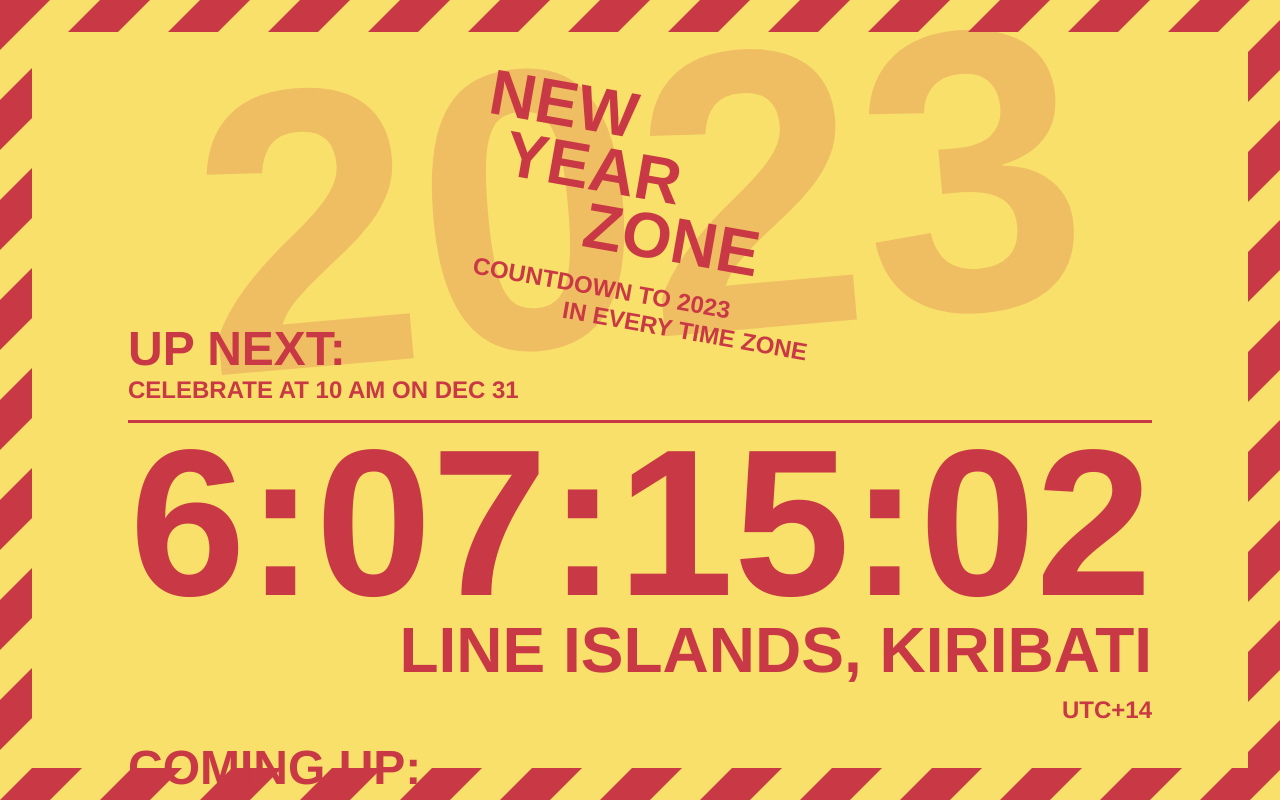
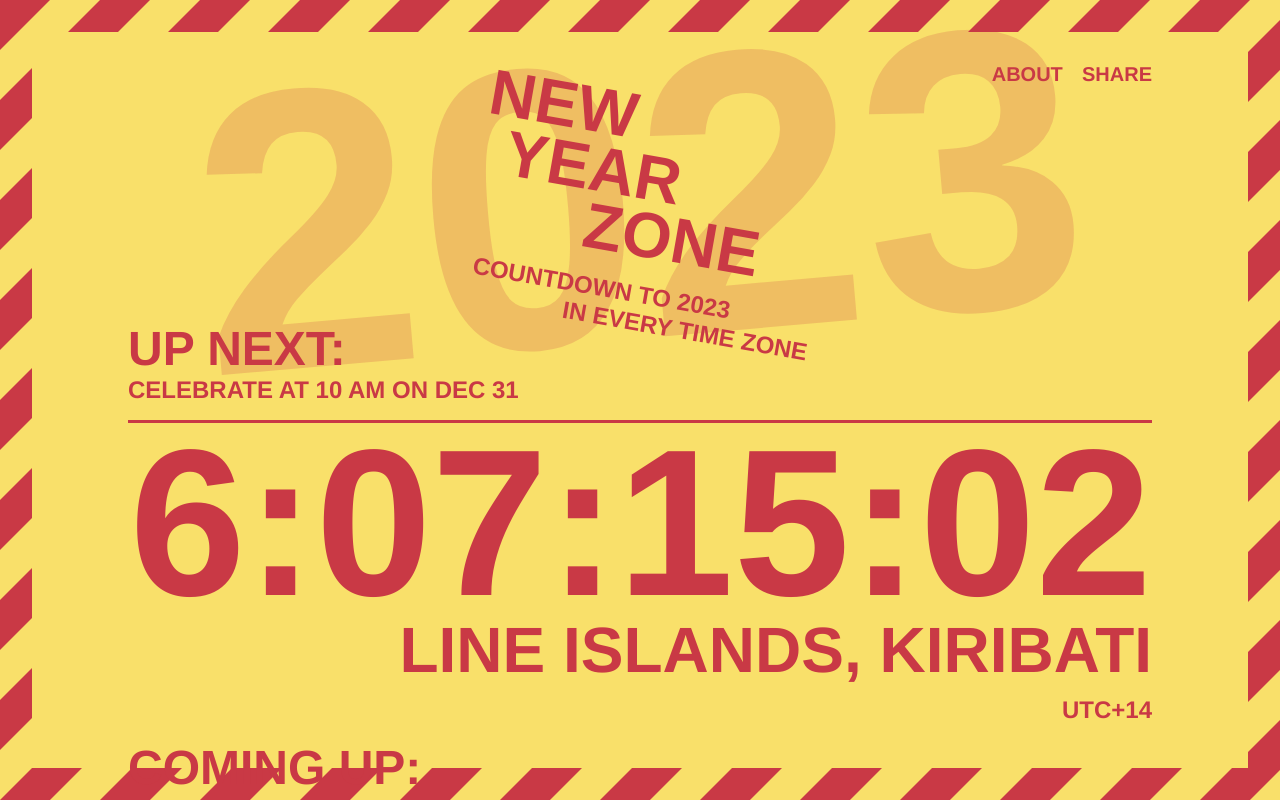
Before and after one commit to adamaaronson/new-year-zone, a React (Vite) app: page / in a window 1280 px wide. Built offline with nearby package versions, Linux system fonts and the light colour scheme.

Commit message:
Add about and share links

```diff
--- a/src/components/AboutModal.tsx
+++ /dev/null
@@ -1,7 +0,0 @@
-interface Props {
-    visible: boolean
-}
-
-export function AboutModal({ visible }: Props) {
-    return <div></div>
-}
--- a/src/components/App.tsx
+++ b/src/components/App.tsx
@@ -1,5 +1,4 @@
 import '../css/App.scss'
-import style from '../main.scss?inline'
 import { CountdownList } from './CountdownList'
 import timezones from "../data/timezones.json"
 import { Header } from './Header'
@@ -10,10 +9,10 @@
 import { HappyNewYearModal } from './HappyNewYearModal'
 import { Footer } from './Footer'
 import { NewYearEverywhere } from './NewYearEverywhere'
-import { AboutModal } from './AboutModal'
 
 const newYear = 2023;
 const INTERVAL_MILLISECONDS = 100;
+const COPIED_MILLISECONDS = 2 * 1000 // 2 seconds
 const timeZonesInOrder = timezones.sort((a, b) => b.utc - a.utc);
 
 const defaultBackgroundColor = timeZonesInOrder[0].backgroundColor;
@@ -45,10 +44,10 @@
     const [timeZoneData, setTimeZoneData] = useState(getTimeZoneData());
     const [globalTime, setGlobalTime] = useState(Date.now());
     const [celebrating, setCelebrating] = useState(false);
-    const [timeZoneCelebrating, setTimeZoneCelebrating] = useState(timeZonesInOrder[0])
-    const [aboutVisible, setAboutVisible] = useState(false);
-    const [backgroundColor, setBackgroundColor] = useState(defaultBackgroundColor)
-    const [textColor, setTextColor] = useState(defaultTextColor)
+    const [timeZoneCelebrating, setTimeZoneCelebrating] = useState(timeZonesInOrder[0]);
+    const [backgroundColor, setBackgroundColor] = useState(defaultBackgroundColor);
+    const [copied, setCopied] = useState(false);
+    const [textColor, setTextColor] = useState(defaultTextColor);
 
     useEffect(() => {
         const newBackgroundColor =
@@ -77,8 +76,6 @@
                 }
 
                 const now = Date.now();
-                // const interval = now - referenceTime;
-                // setReferenceTime(now);
                 return now;
             })
         }
@@ -98,6 +95,29 @@
         }
     }, [celebrating])
 
+    useEffect(() => {
+        if (copied) {
+            setTimeout(() => {
+                setCopied(false)
+            }, COPIED_MILLISECONDS)
+        }
+    }, [copied])
+
+    function share() {
+        const text = `Celebrate the New Year in every time zone! https://newyear.zone`
+
+        if ("share" in navigator) {
+            // can use Web Share API
+            navigator.share({
+                text: text
+            })
+        } else {
+            // fallback
+            window.navigator.clipboard.writeText(text);
+            setCopied(true);
+        }
+    }
+
     return (
         <div className="app">
             <div className="app-border">
@@ -111,15 +131,19 @@
                     <rect x="0" y="0" width="100%" height="100%" fill="url(#stripe-pattern)"></rect>
                 </svg>
             </div>
-
+            <div className="nav-links">
+                <a href="https://youtu.be/dQw4w9WgXcQ" target="_blank" rel="noopener noreferrer">
+                    About
+                </a>
+                <div className="share-link" onClick={share}>
+                    {copied ? "Copied" : "Share"}
+                </div>
+            </div>
             <Header newYear={newYear}/>
             <HappyNewYearModal
                 celebrating={celebrating}
                 setCelebrating={setCelebrating}
                 timeZone={timeZoneCelebrating}
-            />
-            <AboutModal
-                visible={aboutVisible}
             />
             <section className="main-countdown-section">
                 {timeZoneData.soonestTimeZone ?
--- a/src/components/Footer.tsx
+++ b/src/components/Footer.tsx
@@ -4,8 +4,7 @@
     return <footer className="footer">
         <span>© {new Date().getFullYear()} <a href="https://twitter.com/aaaronson" target="_blank" rel="noopener noreferrer">
             Adam</a> and <a href="https://twitter.com/larryaaronson" target="_blank" rel="noopener noreferrer">
-            Larry</a> Aaronson / Made in UTC−6 / <a href="https://twitter.com/larryaaronson" target="_blank" rel="noopener noreferrer">
-            Learn more</a>
+            Larry</a> Aaronson / Made in UTC−6
         </span>
     </footer>
 }
--- a/src/css/App.scss
+++ b/src/css/App.scss
@@ -69,3 +69,26 @@
         color: $background-color;
     }
 }
+
+.nav-links {
+    line-height: 1em;
+    margin-bottom: -1em;
+    font-size: 1.25rem;
+
+    display: flex;
+    flex-direction: row;
+    justify-content: flex-end;
+    gap: 1.2rem;
+
+    a, .share-link {
+        text-decoration: none;
+
+        &:hover {
+            text-decoration: underline;
+        }
+    }
+
+    .share-link {
+        cursor: pointer;
+    }
+}
```
